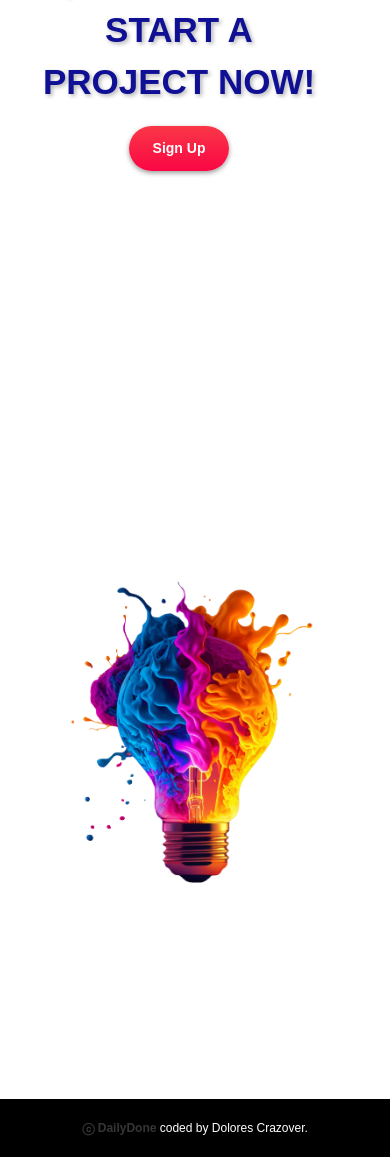
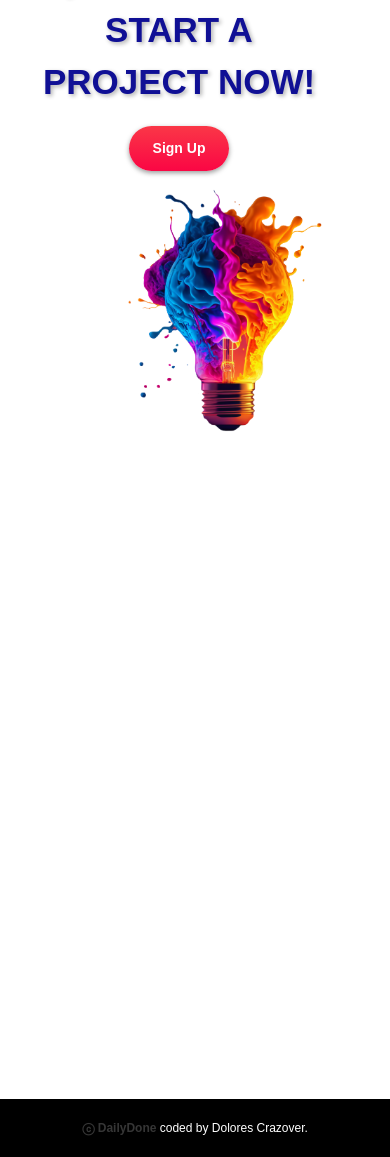
Before and after one commit to katiemcmillin/dailydone, a Django app: page / in a window 390 px wide. Shown: the part 343-1500 px from the top of the page. Run offline with Django 4.2, Linux system fonts and the light colour scheme.

Commit message:
readme file almost completed

```diff
--- a/main_app/models.py
+++ b/main_app/models.py
@@ -81,6 +81,7 @@ class Task(models.Model):
     def _get_current_user(self):
         return self.request.user  # Retrieve the currently logged-in user
 
+
 class TaskComplete(models.Model):
     task = models.ForeignKey(Task, on_delete=models.CASCADE)
     completed_at = models.DateTimeField(default=timezone.now)
@@ -94,6 +95,7 @@ class TaskComplete(models.Model):
     def get_contributors_display(self):
         return ", ".join([contributor.username for contributor in self.task.contributors.all()])
 
+
 class UserProfile(models.Model):
     # We associate it with the user model and as we have some user that are notyet associate we add null=true
     user = models.OneToOneField(User, null=True, on_delete=models.CASCADE)
--- a/main_app/static/styles/main.css
+++ b/main_app/static/styles/main.css
@@ -132,8 +132,8 @@ body {
 /* Screen with a max-width of 768px */
 @media screen and (max-width: 768px) {
     .container-image-homep-pub {
-        width: 100%;
-        height: auto;
+        width: 80%;
+        height: 80%;
     }
 
     .image-homepage-public {
```
Also changed, not shown: README.md.
